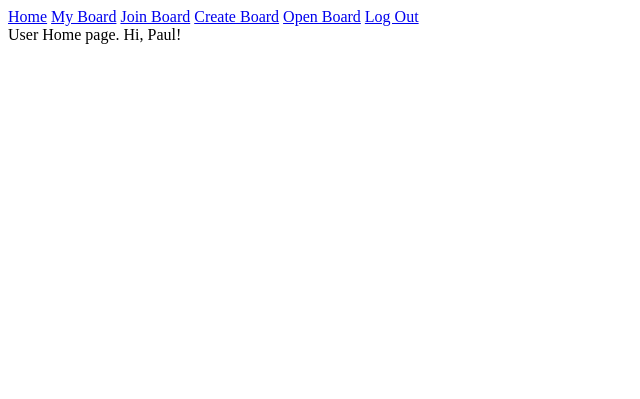
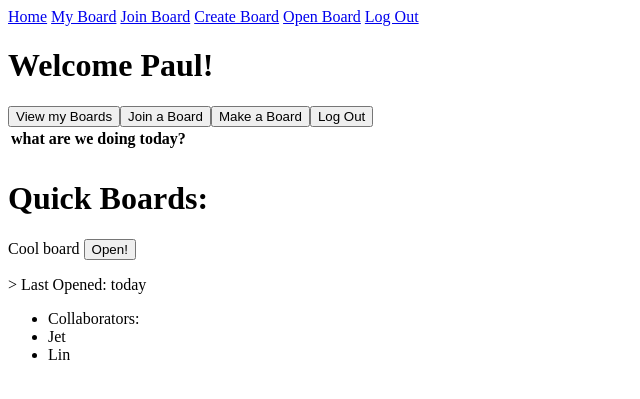
Before and after one commit to PaulStratton56/CSE108-Main-Project, a Flask app: page /home/1 in a window 1280 px wide. Shown: the top 399 px of the page, without its empty margins (0-640 px from the left). Run offline with Flask 3, Linux system fonts and the light colour scheme; lists and menus that the app fills with data are empty.

Commit message:
html for home page

```diff
--- a/templates/home.html
+++ b/templates/home.html
@@ -15,7 +15,36 @@
         <a href="{{ url_for('index') }}">Log Out</a>
     </div>
 
-    User Home page.
-    Hi, {{ username }}!
+    <h1>Welcome {{username}}!</h1>
+
+    <div>
+        <table>
+            <th>what are we doing today?</th>
+            <tr>
+                <button>View my Boards</button>
+            </tr>
+            <tr>
+                <button>Join a Board</button>
+            </tr>
+            <tr>
+                <button>Make a Board</button>
+            </tr>
+            <tr>
+                <button>Log Out</button>
+            </tr>
+        </table>
+    </div>
+
+    <div>
+        <h1>Quick Boards:</h1>
+        <p>Cool board <button>Open!</button></p>
+        <p> > Last Opened: today</p>
+        <ul>
+            <li>Collaborators:</li>
+            <li>Jet</li>
+            <li>Lin</li>
+        </ul>
+    </div>
+
 </body>
 </html>
```
